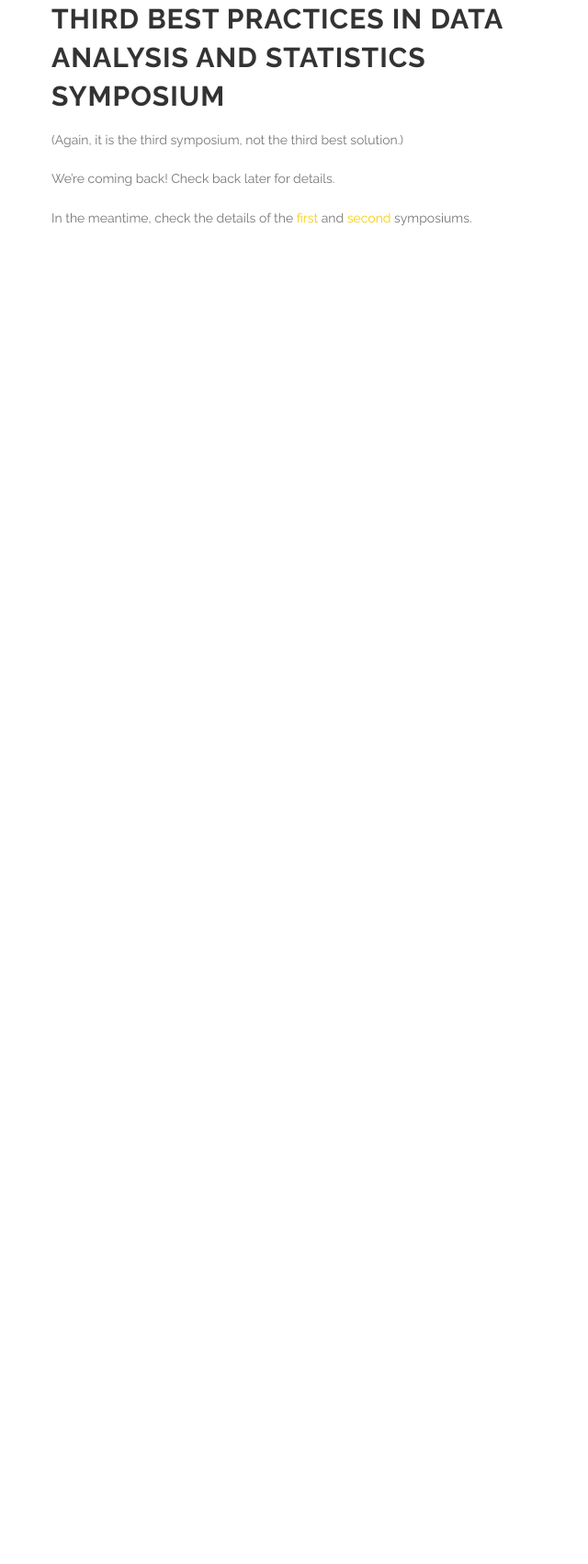
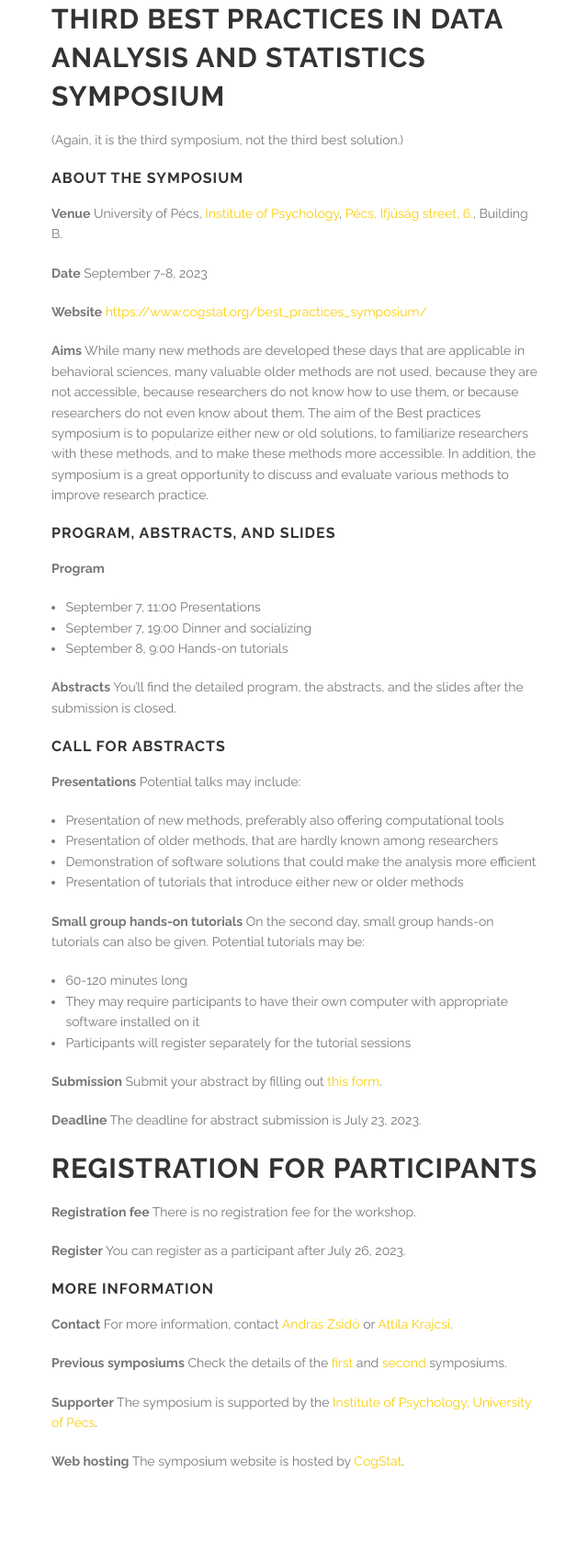
Before and after one commit to cogstat/cogstat_website, a Jekyll site: the page built from best_practices_symposium/index.md, in a window 1280 px wide. Shown: the whole page at 92% size, without its empty margins (39-679 px from the left). Built offline with Jekyll 4.4.1, drawn with Linux system fonts in a browser that asks for light colours; before the commit the page ends 900 px from its top, so only the background shows below that.

Commit message:
Update index.md

```diff
--- a/best_practices_symposium/index.md
+++ b/best_practices_symposium/index.md
@@ -6,8 +6,56 @@
 
 (Again, it is the third symposium, not the third best solution.)
 
-We're coming back! Check back later for details.
+### About the symposium
 
-In the meantime, check the details of the [first](2017/index.html) and [second](2019/index.html) symposiums.
+__Venue__ University of Pécs, [Institute of Psychology](https://btk.pte.hu/en/institute-of-psychology), [Pécs, Ifjúság street, 6.](https://osm.org/go/0KHqHfaT8?m=), Building B.
+
+__Date__ September 7-8, 2023
+
+__Website__ [https://www.cogstat.org/best_practices_symposium/](https://www.cogstat.org/best_practices_symposium/)
+
+__Aims__ While many new methods are developed these days that are applicable in behavioral sciences, many valuable older methods are not used, because they are not accessible, because researchers do not know how to use them, or because researchers do not even know about them. The aim of the Best practices symposium is to popularize either new or old solutions, to familiarize researchers with these methods, and to make these methods more accessible. In addition, the symposium is a great opportunity to discuss and evaluate various methods to improve research practice.
+
+### Program, abstracts, and slides
+
+__Program__
+* September 7, 11:00 Presentations
+* September 7, 19:00 Dinner and socializing
+* September 8, 9:00 Hands-on tutorials
+
+__Abstracts__ You’ll find the detailed program, the abstracts, and the slides after the submission is closed.
+
+### Call for abstracts
+
+__Presentations__ Potential talks may include:
+* Presentation of new methods, preferably also offering computational tools
+* Presentation of older methods, that are hardly known among researchers
+* Demonstration of software solutions that could make the analysis more efficient
+* Presentation of tutorials that introduce either new or older methods
+
+__Small group hands-on tutorials__ On the second day, small group hands-on tutorials can also be given. Potential tutorials may be:
+* 60-120 minutes long
+* They may require participants to have their own computer with appropriate software installed on it
+* Participants will register separately for the tutorial sessions
+
+__Submission__ Submit your abstract by filling out [this form](https://forms.gle/54wKzPvpqG2JfoWe8).
+
+__Deadline__ The deadline for abstract submission is July 23, 2023.
+
+## Registration for participants
+
+__Registration fee__ There is no registration fee for the workshop.
+
+__Register__ You can register as a participant after July 26, 2023. <!--Admission is free, but because of the limited seats, please, [register for the event](https://forms.gle/c7T1GjyC14fviQUQ7) After the limited places are filled, we will not be able to accept further registrations.-->
+
+### More information
+
+__Contact__ For more information, contact [András Zsidó](zsido.andras@pte.hu) or [Attila Krajcsi](mailto:krajcsi.attila@ppk.elte.hu).
+
+__Previous symposiums__ Check the details of the [first](2017/index.html) and [second](2019/index.html) symposiums.
+
+__Supporter__ The symposium is supported by the [Institute of Psychology, University of Pécs](https://btk.pte.hu/en/institute-of-psychology).
+
+__Web hosting__ The symposium website is hosted by [CogStat](https://www.cogstat.org).
 
 <div class='four spacing'></div>
```
